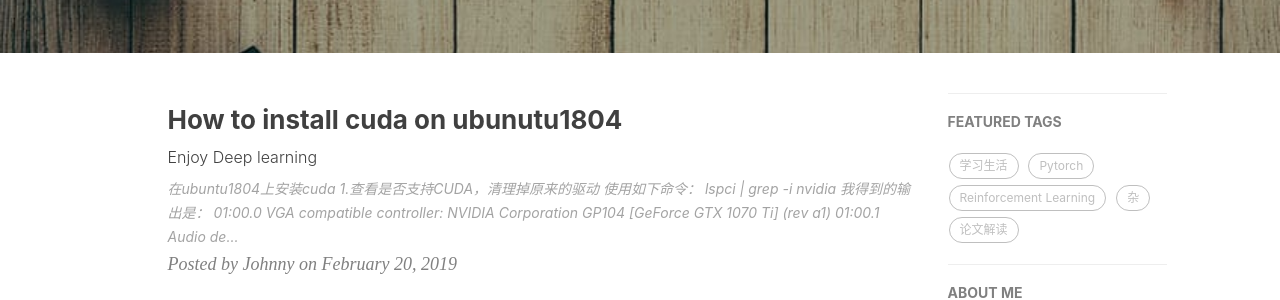
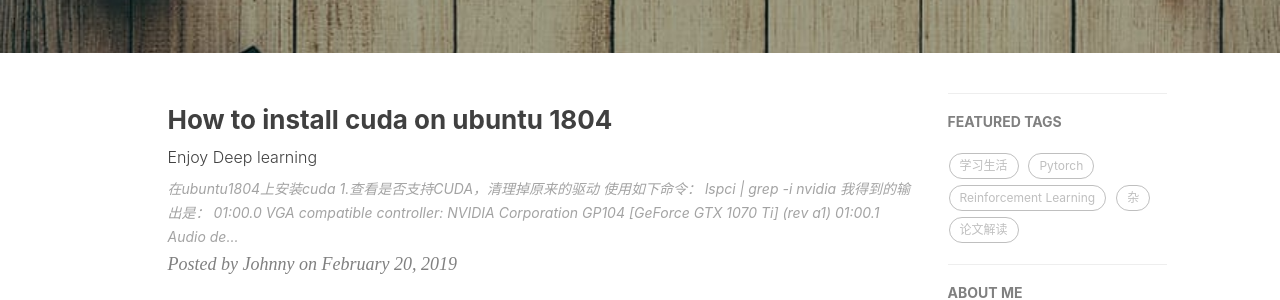
Before and after one commit to sweetice/previous_blog, a Jekyll site: the page built from index.html, in a window 1280 px wide and 900 px high. Shown: the part 365-665 px from the top of the window. Built offline with Jekyll 4.4.1, drawn with Linux system fonts in a browser that asks for light colours; nearby versions of some CDN libraries; the list of posts is cut into pages by our own code; comment, search, counter and statistics services are not loaded.

Commit message:
Update and rename 2019-02-20-HOw-to-install-cuda-on-ubuntu1804.md to 2019-02-20-How-to-install-cuda-on-ubuntu1804.md

```diff
--- a/_posts/2019-02-20-HOw-to-install-cuda-on-ubuntu1804.md
+++ b/_posts/2019-02-20-How-to-install-cuda-on-ubuntu1804.md
@@ -1,6 +1,6 @@
 ---
 layout:     post
-title:      How to install cuda on ubunutu1804
+title:      How to install cuda on ubuntu 1804
 subtitle:   Enjoy Deep learning
 date:       2019-02-20
 author:     Johnny
@@ -75,4 +75,4 @@ $ lsmod | grep nouveau
 - 2) 点击Additional Drivers
 - 3) 选用 Using NVIDIA driver metapackage from nvidia-diver-390(proprietary, tested)
 
-[Software and Updates](https://github.com/sweetice/sweetice.github.io/blob/master/figures/software%20and%20updates.png)
+![Software and Updates](https://github.com/sweetice/sweetice.github.io/blob/master/figures/software%20and%20updates.png)
```
